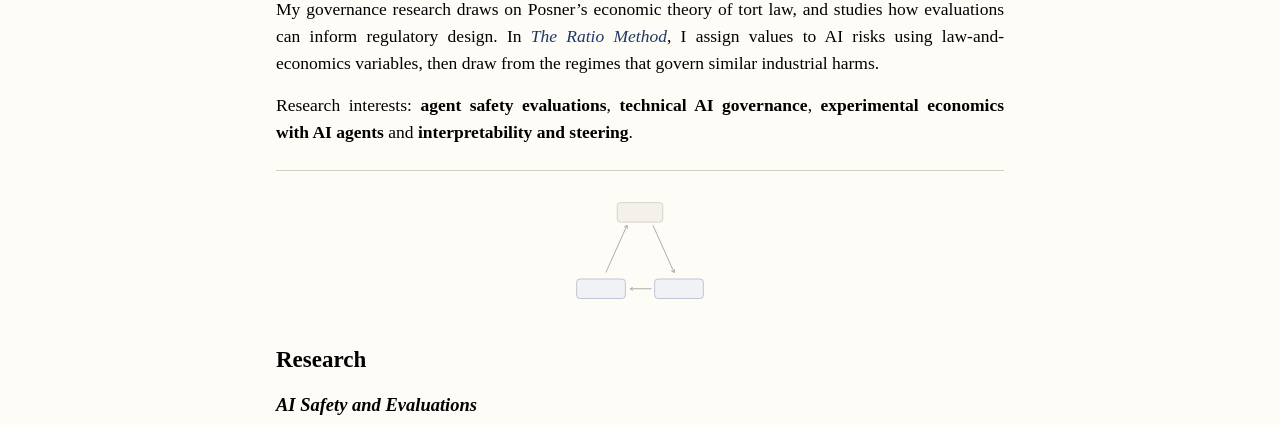
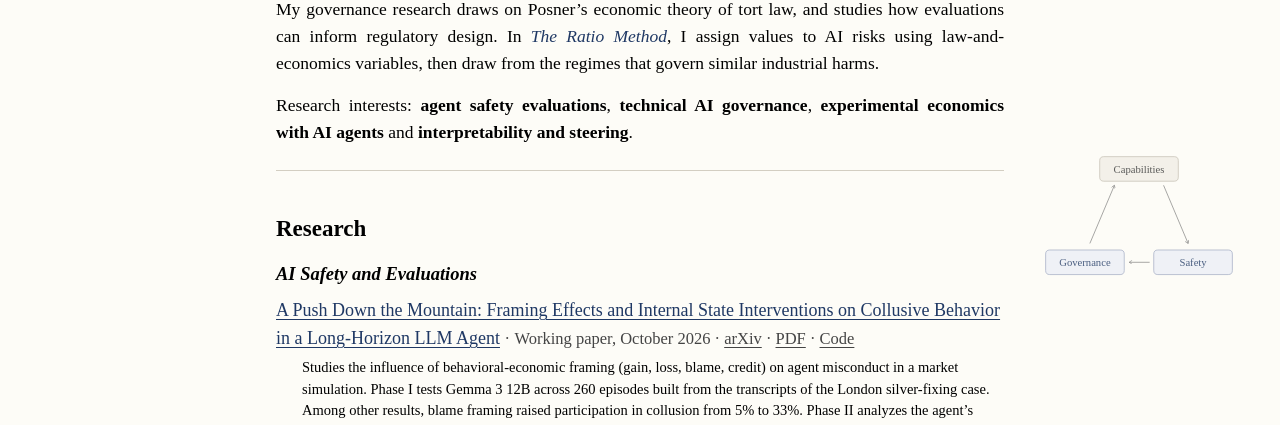
Before and after one commit to harrisonm23-byte/harrisonm23-byte.github.io, a plain HTML site: page index.html in a window 1280 px wide. Shown: the part 525-950 px from the top of the page. Drawn offline with Linux system fonts and the light colour scheme.

Commit message:
Mark: labels inside the boxes; sits to the right at the About/Research boundary
Co-Authored-By: Claude Opus 5.5 <noreply@anthropic.com>
Claude-Session: https://claude.ai/code/session_011dJNaTKHXbVpMdEHN5mwW5

```diff
--- a/index.html
+++ b/index.html
@@ -119,7 +119,9 @@ footer .in{border-top:1px solid var(--rule);padding-top:18px}
 @media (max-width:640px){.motif{left:0;top:-16px;width:100px;opacity:.18}}
 body{border-top:40px solid var(--link)}
 @media print{body{background:#fff;border-top:0}.motif{display:none}nav{display:none}a{color:var(--ink)}}
-.tri{display:block;width:130px;height:auto;margin:30px auto 0;opacity:.75}
+.tri{display:block;width:190px;height:auto;margin:0 0 6px auto;opacity:.8}
+.tri text{font-family:var(--serif);font-size:13px}.tri .tj{fill:#333}.tri .tr{fill:var(--link)}
+@media (min-width:1260px){#research{position:relative}.tri{position:absolute;left:calc(100% + 40px);top:-60px;margin:0}}
 .tri .bj{fill:#F1EEE6;stroke:#B8B2A4;stroke-width:.9}.tri .br{fill:#ECEFF6;stroke:#8F9BB8;stroke-width:.9}.tri line{stroke:#6b6b6b;stroke-width:.9}
 @media print{.tri{display:none}}
 </style>
@@ -154,9 +156,8 @@ body{border-top:40px solid var(--link)}
   </div>
 </div>
 
-<svg class="tri" viewBox="0 0 160 124" aria-hidden="true"><defs><marker id="tri-a" viewBox="0 0 10 10" refX="8" refY="5" markerWidth="6" markerHeight="6" orient="auto-start-reverse"><path d="M2 1L8 5L2 9" fill="none" stroke="#6b6b6b" stroke-width="1.4" stroke-linecap="round" stroke-linejoin="round"/></marker></defs><rect class="bj" x="52" y="2" width="56" height="24" rx="4"/><rect class="br" x="98" y="96" width="60" height="24" rx="4"/><rect class="br" x="2" y="96" width="60" height="24" rx="4"/><line x1="96" y1="30" x2="122" y2="88" marker-end="url(#tri-a)"/><line x1="94" y1="108" x2="68" y2="108" marker-end="url(#tri-a)"/><line x1="38" y1="88" x2="64" y2="30" marker-end="url(#tri-a)"/></svg>
-
 <section id="research" class="lst">
+<svg class="tri" viewBox="0 0 232 150" aria-hidden="true"><defs><marker id="tri-a" viewBox="0 0 10 10" refX="8" refY="5" markerWidth="6" markerHeight="6" orient="auto-start-reverse"><path d="M2 1L8 5L2 9" fill="none" stroke="#6b6b6b" stroke-width="1.4" stroke-linecap="round" stroke-linejoin="round"/></marker></defs><rect class="bj" x="68" y="2" width="96" height="30" rx="5"/><text class="tj" x="116" y="21.5" text-anchor="middle">Capabilities</text><rect class="br" x="134" y="116" width="96" height="30" rx="5"/><text class="tr" x="182" y="135.5" text-anchor="middle">Safety</text><rect class="br" x="2" y="116" width="96" height="30" rx="5"/><text class="tr" x="50" y="135.5" text-anchor="middle">Governance</text><line x1="146" y1="37" x2="176" y2="108" marker-end="url(#tri-a)"/><line x1="129" y1="131" x2="104" y2="131" marker-end="url(#tri-a)"/><line x1="56" y1="108" x2="86" y2="37" marker-end="url(#tri-a)"/></svg>
 <h2>Research</h2>
 
 <h3>AI Safety and Evaluations</h3>
```
